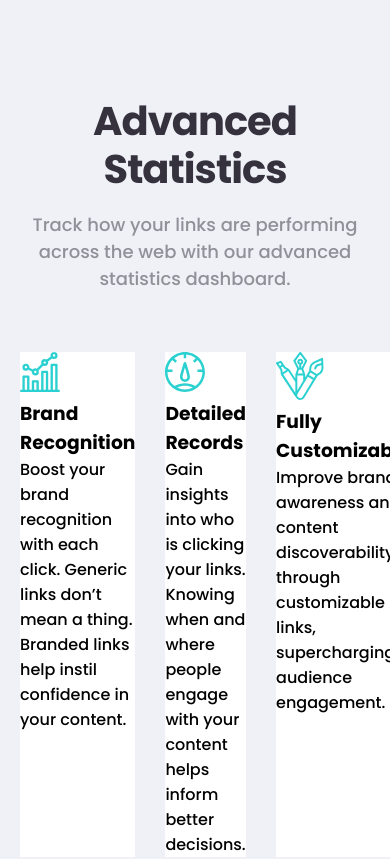
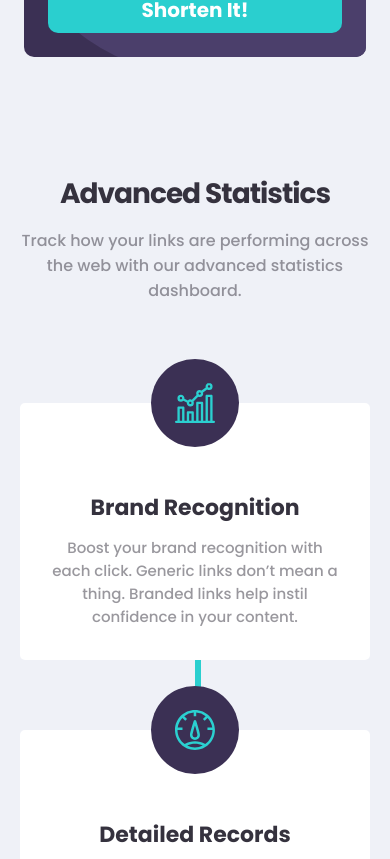
Before and after one commit to bernardocostaa/Shortly, a React (Vite) app: page / in a window 390 px wide. Shown: the part 924-1783 px from the top of the page. Built offline with nearby package versions, Linux system fonts and the light colour scheme.

Commit message:
advanced cards

```diff
--- a/src/advanced/Advanced.jsx
+++ b/src/advanced/Advanced.jsx
@@ -10,21 +10,21 @@ const Advanced = () => {
         </div>
         <div className={styles.contCard}>
             <div className={styles.card}>
-                <div>
+                <div className={styles.advancedDivImg}>
                     <img src="../../src/img/icon-brand-recognition.svg" alt="" />
                 </div>
                 <h3>Brand Recognition</h3>
                 <p>Boost your brand recognition with each click. Generic links don’t mean a thing. Branded links help instil confidence in your content.</p>
             </div>
             <div className={styles.card}>
-                <div>
+                <div className={styles.advancedDivImg}>
                     <img src="../../src/img/icon-detailed-records.svg" alt="" />
                 </div>
                 <h3>Detailed Records</h3>
                 <p>Gain insights into who is clicking your links. Knowing when and where people engage with your content helps inform better decisions.</p>
             </div>
             <div className={styles.card}>
-                <div>
+                <div className={styles.advancedDivImg}>
                     <img src="../../src/img/icon-fully-customizable.svg" alt="" />
                 </div>
                 <h3>Fully Customizable</h3>
--- a/src/advanced/Advanced.module.css
+++ b/src/advanced/Advanced.module.css
@@ -25,12 +25,86 @@
 }
 
 .contCard{
-    margin-top: 60px;
+    margin-top: 100px;
     display: grid;
     grid-template-columns: repeat(3,1fr);
     gap: 30px;
+    position: relative;
 }
 
 .card{
     background: #fff;
+    border-radius: 5px;
+    padding: 32px;
+    padding-top: 0;
+    z-index: 100;
 }
+
+.card:nth-child(2){
+    transform: translateY(40px);
+    position: relative;
+}
+
+.contCard::before{
+   content: '';
+   position: absolute;
+   height: 8px;
+   width: 100%;
+   background: var(--Cyan);
+   left: 0;
+   top: 55%;
+}
+
+.card:nth-child(3){
+    transform: translateY(80px);
+}
+
+.card h3{
+    font-size: 1.375rem;
+    color: var(--VeryDarkBlue);
+    font-weight: 700;
+    margin-bottom: 12px;
+}
+
+.card p{
+    font-size: 0.9375rem;
+    color: var(--VeryDarkBlue);
+    opacity: 0.5;
+}
+.advancedDivImg{
+    background: var(--DarkViolet);
+    border-radius: 50%;
+    display: flex;
+    width: 88px;
+    height: 88px;
+    justify-content: center;
+    align-items: center;
+    transform: translateY(-50%);
+    margin-bottom: -0.875rem;
+}
+
+
+@media (max-width: 999px){
+    .advancedInfo h1{
+        font-size: 1.75rem;
+    }
+    .advancedInfo p{
+        font-size: 1rem;
+    }
+    .contCard{
+        grid-template-columns: 1fr;
+        text-align: center;
+    }
+    .advancedDivImg{
+        margin: 0 auto;
+    }
+    .contCard::before{
+        content: '';
+        position: absolute;
+        height: 100%;
+        width: 6px;
+        background: var(--Cyan);
+        left: 50%;
+        top: 0;
+     }
+}
--- a/src/header/Header.module.css
+++ b/src/header/Header.module.css
@@ -62,6 +62,7 @@
 @media (max-width: 999px){
     .headerCont {
         flex-direction: column-reverse;
+        margin-bottom: 80px
     }
 
     .headerImg img {
```
